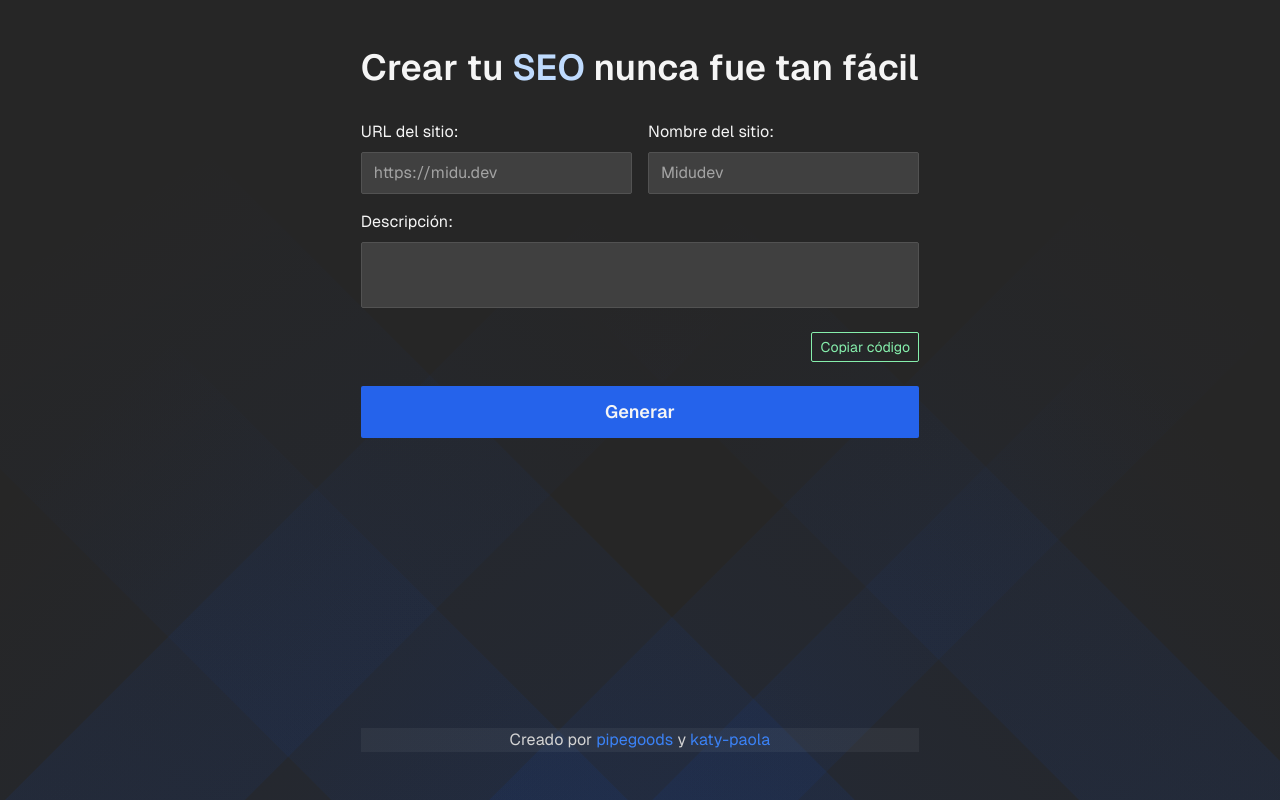
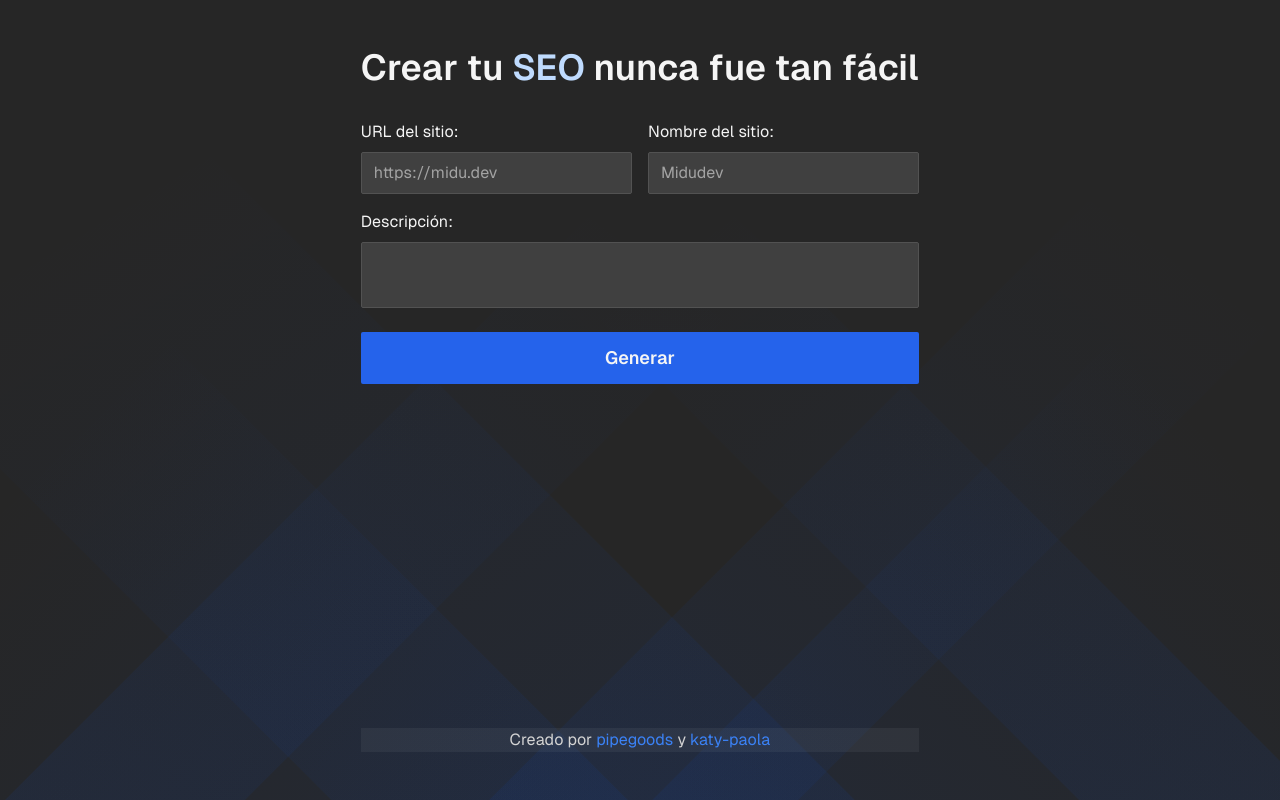
Before and after one commit to pipegoods/seo-ai-vercel, a Next.js app: page / in a window 1280 px wide. Built offline with nearby package versions, Linux system fonts and the light colour scheme.

Commit message:
refactor: Remove unused code in form-seo component

```diff
--- a/src/app/form-seo.tsx
+++ b/src/app/form-seo.tsx
@@ -91,12 +91,6 @@ export function FormSeo() {
             ))}
           </ul>
         )}
-        <Button
-          onClick={() => handleCopy(codeString)}
-          className={`${bgButtonCopy} transition-all hover:bg-green-700 hover:text-green-100 hover:border-green-700 border w-auto self-end ${colorButtonCopy} ${strokeButtonCopy} rounded-sm text-sm px-2 py-1`}
-        >
-          {textButtonCopy}
-        </Button>
         <ButtonSubmit />
       </form>
 
```
